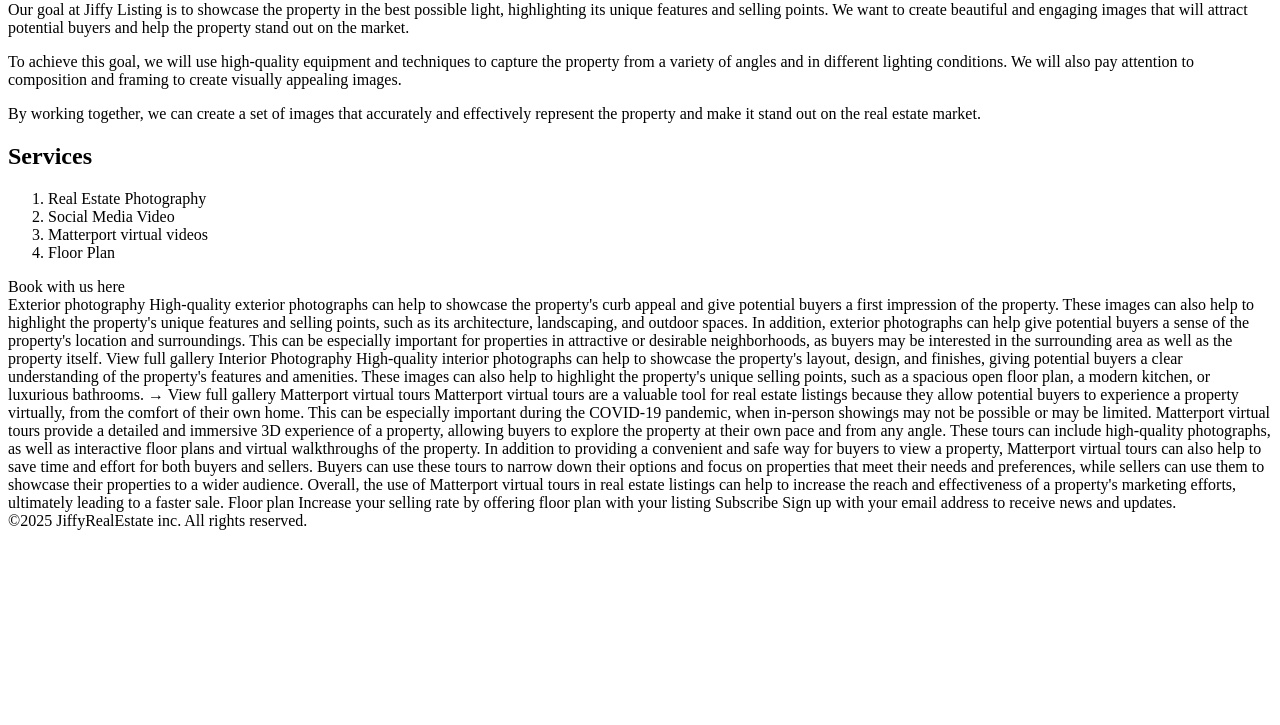
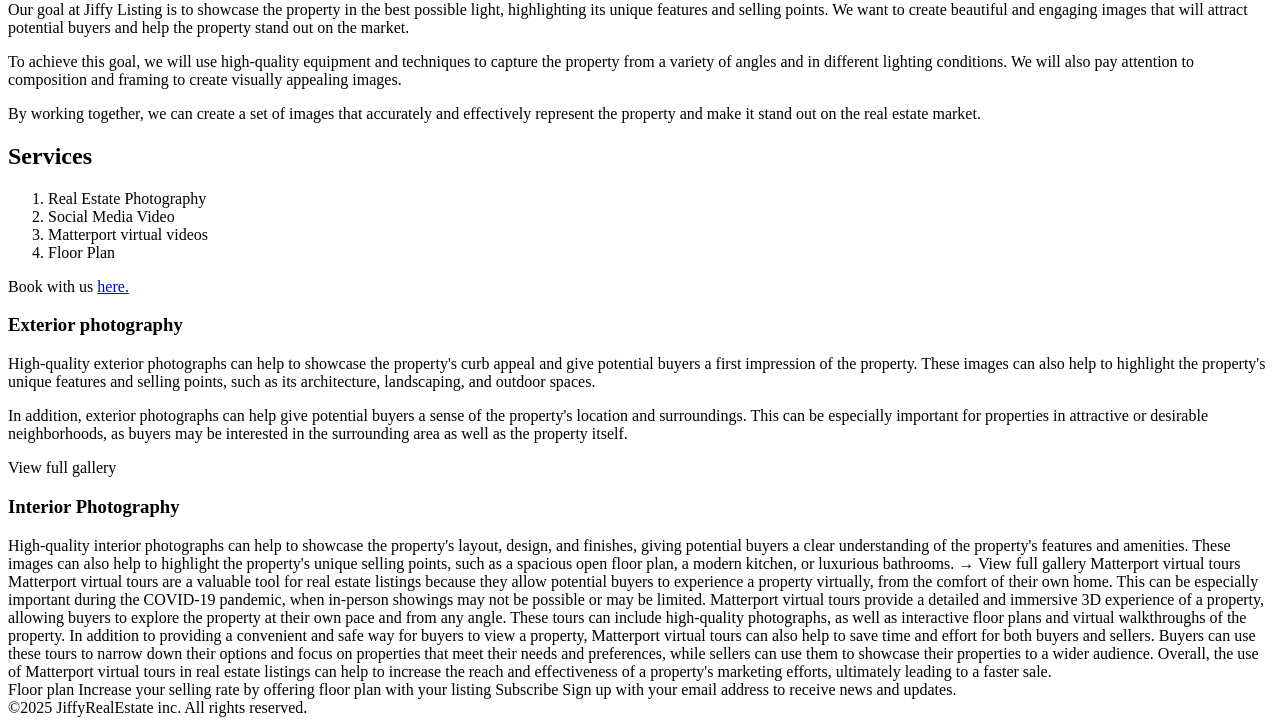
Before and after one commit to Bimpe2/WiTWebDev_Project, a plain HTML site: page index.html in a window 1280 px wide. Shown: the part 79-804 px from the top of the page. Drawn offline with Linux system fonts and the light colour scheme.

Commit message:
update after saving the index.html file

```diff
--- a/index.html
+++ b/index.html
@@ -36,18 +36,33 @@
             <li>Matterport virtual videos</li>
             <li>Floor Plan</li>
         </ol>
-        Book with us here <a></a>
+
+        <p>Book with us <a href="https://jiffyondemand.com/">here.</a></p>
+
     </section>
 
+    <section>
+    <h3>Exterior photography</h3>
+        <p>High-quality exterior photographs can help to showcase the property's curb appeal and give potential buyers
+            a first impression of the property. These images can also help to highlight the property's unique features
+            and selling points, such as its architecture, landscaping, and outdoor spaces.
+        </p>
 
-    Exterior photography
-    High-quality exterior photographs can help to showcase the property's curb appeal and give potential buyers a first impression of the property. These images can also help to highlight the property's unique features and selling points, such as its architecture, landscaping, and outdoor spaces.
+        <p>In addition, exterior photographs can help give potential buyers a sense of the property's location and
+            surroundings. This can be especially important for properties in attractive or desirable neighborhoods,
+            as buyers may be interested in the surrounding area as well as the property itself.
+        </p>
 
-    In addition, exterior photographs can help give potential buyers a sense of the property's location and surroundings. This can be especially important for properties in attractive or desirable neighborhoods, as buyers may be interested in the surrounding area as well as the property itself.
+        <p>View full gallery</p>
+    <!-- ADD FULL Gallery.
+     Could be a link to the full gallery
+     Add images of exterior-->
 
-    View full gallery
+    </section>
 
-    Interior Photography
+    <section>
+
+    <h3>Interior Photography</h3>
     High-quality interior photographs can help to showcase the property's layout, design, and finishes, giving potential buyers a clear understanding of the property's features and amenities. These images can also help to highlight the property's unique selling points, such as a spacious open floor plan, a modern kitchen, or luxurious bathrooms.
 
     → View full gallery
@@ -60,7 +75,7 @@
     In addition to providing a convenient and safe way for buyers to view a property, Matterport virtual tours can also help to save time and effort for both buyers and sellers. Buyers can use these tours to narrow down their options and focus on properties that meet their needs and preferences, while sellers can use them to showcase their properties to a wider audience.
 
     Overall, the use of Matterport virtual tours in real estate listings can help to increase the reach and effectiveness of a property's marketing efforts, ultimately leading to a faster sale.
-
+    </section>
 
     Floor plan
     Increase your selling rate by offering floor plan with your listing
```
